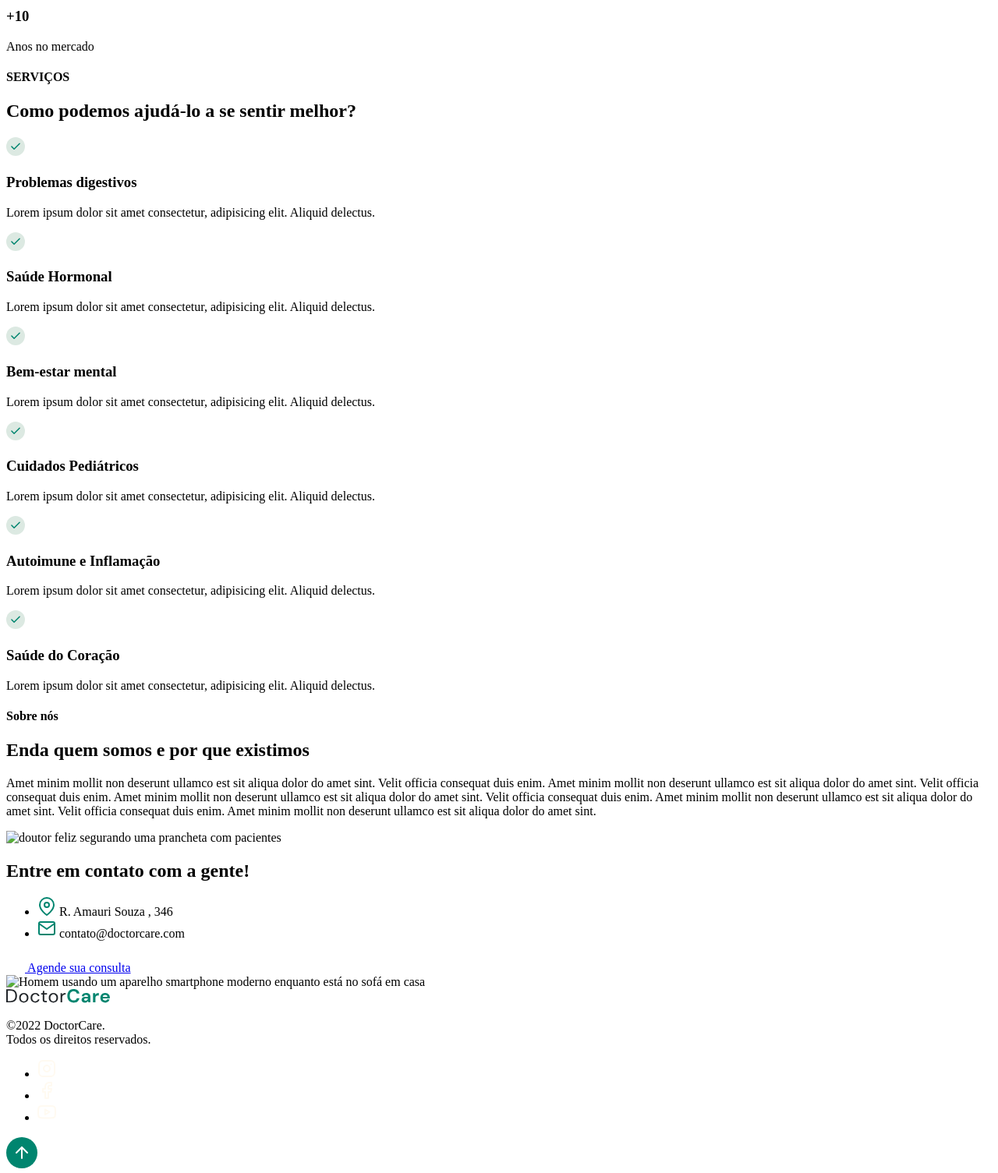
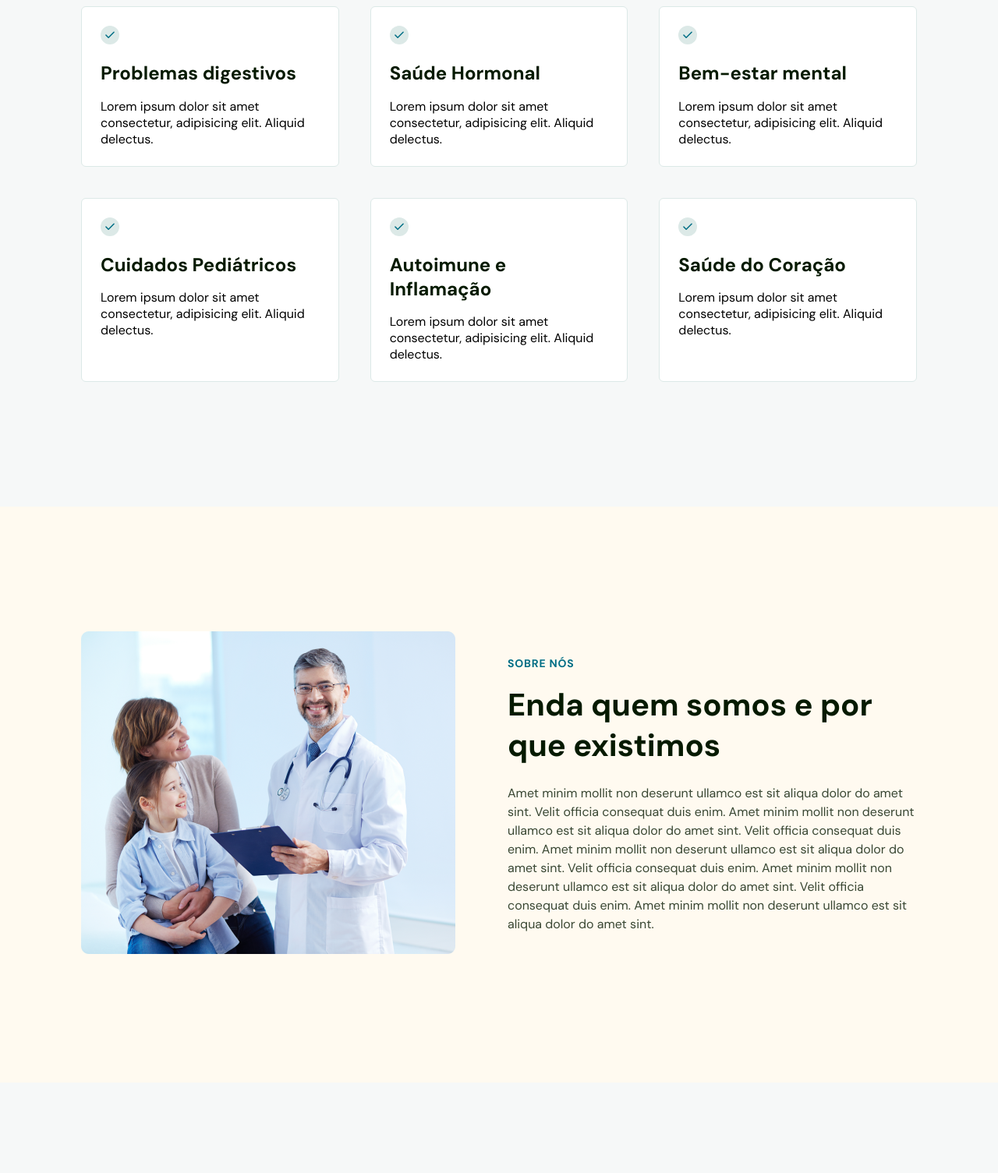
Before and after one commit to jp2mesquita/DoctorCare---nlw, a plain HTML site: page index.html in a window 1280 px wide. Shown: the part 1180-2685 px from the top of the page at 78% size. Drawn offline with nearby package versions, Linux system fonts and the light colour scheme; the site is published under a folder, as on GitHub Pages, so addresses that start at the root find nothing.

Commit message:
ajustes  de links relativos

```diff
--- a/index.html
+++ b/index.html
@@ -7,7 +7,7 @@
     <title>DoctorCare</title>
 
     <!-- ###### Style ###### -->
-    <link rel="stylesheet" href="/style.css" />
+    <link rel="stylesheet" href="./style.css" />
 
     <!-- ###### Fonts ###### -->
     <link rel="preconnect" href="https://fonts.googleapis.com" />
@@ -475,7 +475,7 @@
 
         <div class="col-b">
           <img
-            src="/assets/happy-doctor-holding-a-clipboard-with-patients.png"
+            src="./assets/happy-doctor-holding-a-clipboard-with-patients.png"
             alt="doutor feliz segurando uma prancheta com pacientes"
           />
         </div>
@@ -570,7 +570,7 @@
 
         <div class="col-b">
           <img
-            src="/assets/man-using-modern-smartphone-device-while-on-couch-at-home.png"
+            src="./assets/man-using-modern-smartphone-device-while-on-couch-at-home.png"
             alt="Homem usando um aparelho smartphone moderno enquanto está no sofá em casa"
           />
         </div>
@@ -754,6 +754,6 @@
     </a>
     <!-- #### ScrollReveal Lib -->
     <script src="https://unpkg.com/scrollreveal"></script>
-    <script src="main.js"></script>
+    <script src="./main.js"></script>
   </body>
 </html>
```
